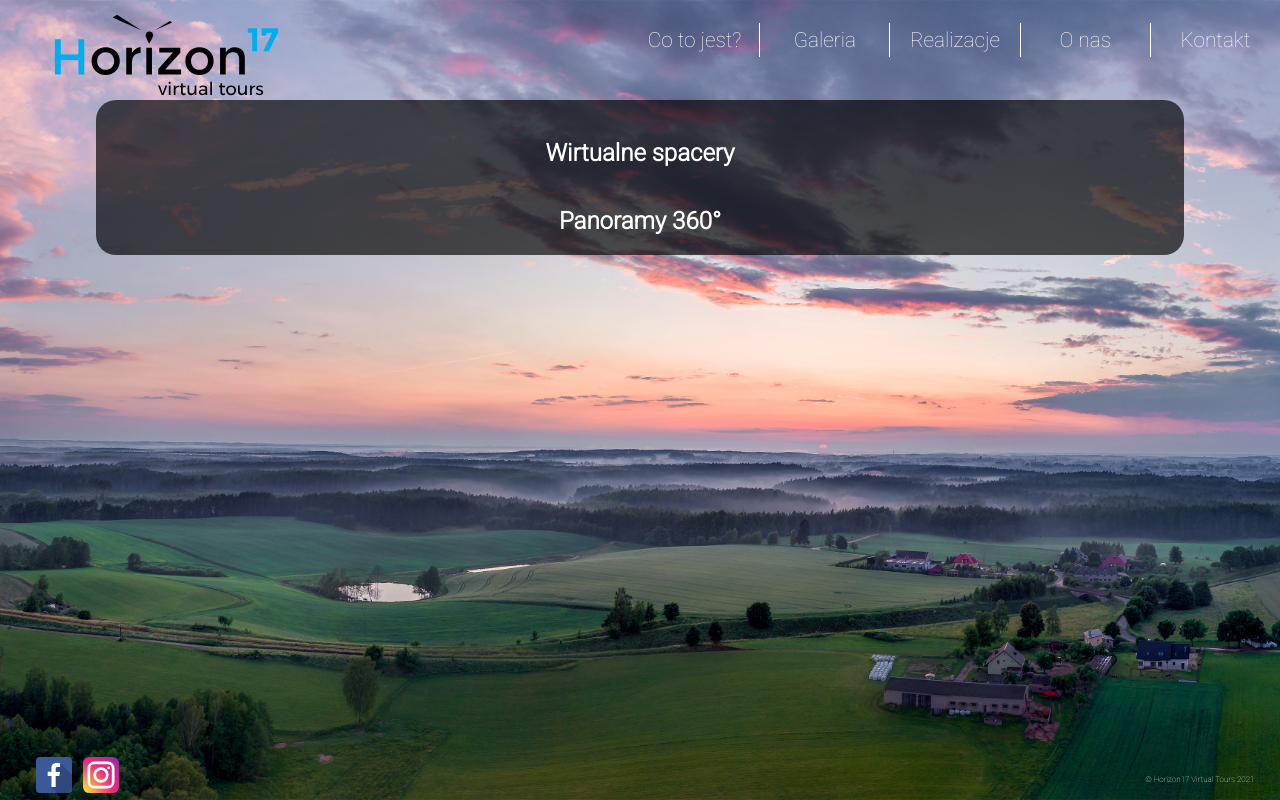
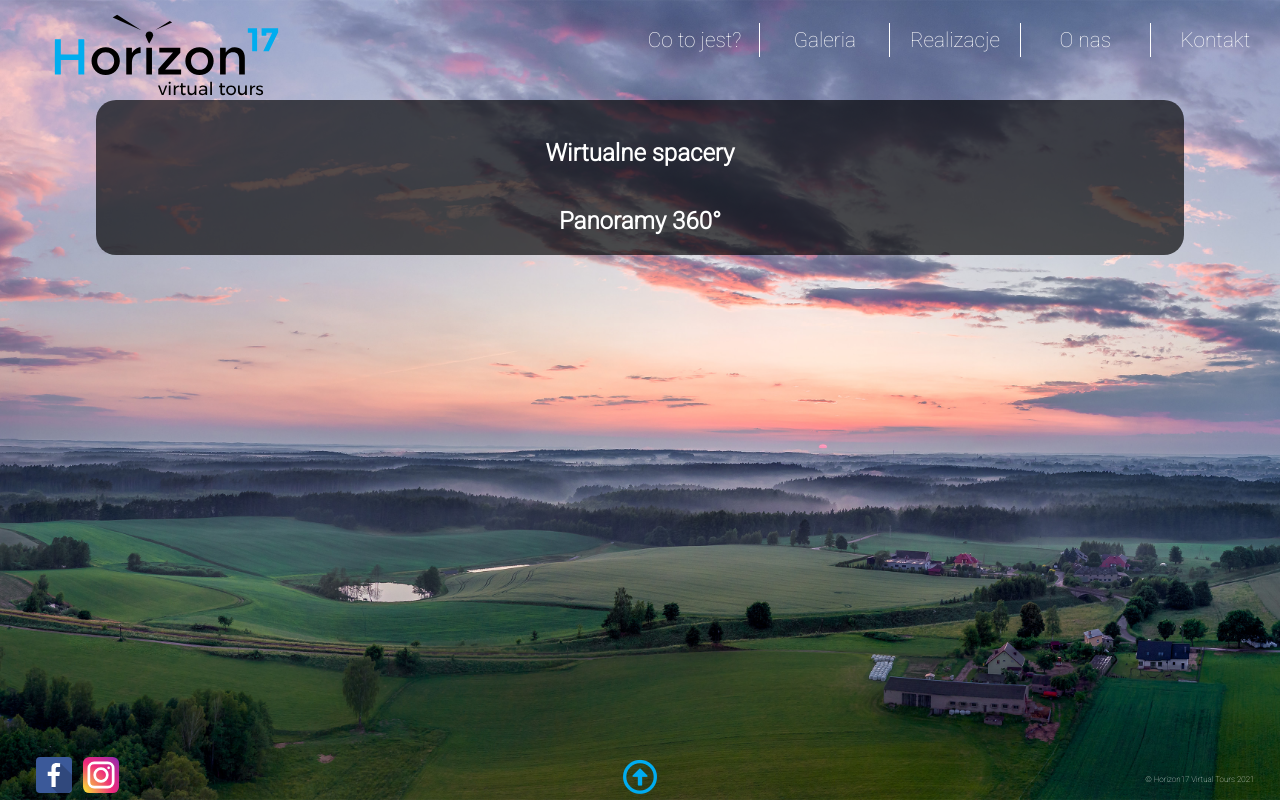
Before and after one commit to mcjczapiewski/horizon-webpage, a React (Create React App) app: page /gallery in a window 1280 px wide. Built offline with nearby package versions, Linux system fonts and the light colour scheme; no server answers.

Commit message:
Change bottom arrow visibility

```diff
--- a/src/components/CopyrightBar.js
+++ b/src/components/CopyrightBar.js
@@ -1,10 +1,28 @@
-import React from "react";
+import React, { useEffect } from "react";
+import { useLocation } from "react-router-dom";
 import { ExternalLinks } from "./ExternalLinks";
 
 const CopyrightBar = ({ scrollToTop }) => {
     const executeScroll = () => {
         scrollToTop.current.scrollTo(0, 0);
     };
+    const location = useLocation();
+
+    useEffect(() => {
+        const height =
+            document.getElementsByClassName("inner-main")[0].clientHeight;
+        const pageHeight = window.innerHeight;
+        if (height > pageHeight - 80 - 50 || location.pathname == "/gallery") {
+            document
+                .getElementsByClassName("fa-arrow-alt-circle-up")[0]
+                .classList.add("visible");
+        }
+        return () => {
+            document
+                .getElementsByClassName("fa-arrow-alt-circle-up")[0]
+                .classList.remove("visible");
+        };
+    }, [location.pathname]);
 
     return (
         <div className="copyright-bar">
--- a/src/components/Gallery.js
+++ b/src/components/Gallery.js
@@ -22,10 +22,7 @@ const Gallery = ({ panoScroll, setPanoScroll, vtScroll, setVtScroll }) => {
     useEffect(() => {
         let isMounted = true;
         if (isMounted) {
-            // setTimeout(() => {
             getGalleryItems();
-            // }, 100);
-            console.log(galleryItems);
         }
         return () => {
             isMounted = false;
--- a/src/components/Navbar/Navbar.js
+++ b/src/components/Navbar/Navbar.js
@@ -33,7 +33,7 @@ const Navbar = ({ setPanoScroll, setVtScroll }) => {
                 .classList.add("animate");
             document
                 .getElementsByClassName("fa-arrow-alt-circle-up")[0]
-                .classList.add("visible");
+                .classList.add("rotate");
             document
                 .getElementsByClassName("main")[0]
                 .classList.add("no-margin");
@@ -47,7 +47,7 @@ const Navbar = ({ setPanoScroll, setVtScroll }) => {
                 .classList.remove("animate");
             document
                 .getElementsByClassName("fa-arrow-alt-circle-up")[0]
-                .classList.remove("visible");
+                .classList.remove("rotate");
             document
                 .getElementsByClassName("main")[0]
                 .classList.remove("no-margin");
--- a/src/styles/_copyrightBar.scss
+++ b/src/styles/_copyrightBar.scss
@@ -20,18 +20,24 @@
     }
 
     .fa-arrow-alt-circle-up {
-        position  : relative;
-        left      : 50%;
-        bottom    : 0;
-        font-size : 35px;
-        transform : translate(-50%, 0%);
-        color     : rgb(0, 172, 240);
-        cursor    : pointer;
-        z-index   : 2;
-        transition: bottom 0.75s ease;
+        position     : relative;
+        right        : -50%;
+        bottom       : 0;
+        font-size    : 35px;
+        transform    : translate(-50%, 0%);
+        transform    : rotate(180deg);
+        color        : rgb(0, 172, 240);
+        cursor       : pointer;
+        z-index      : 2;
+        transition   : bottom 0.75s ease;
+        // bottom    : 55px;
 
         &.visible {
             bottom: 55px;
+        }
+
+        &.rotate {
+            transform: rotate(0);
         }
     }
 
```
